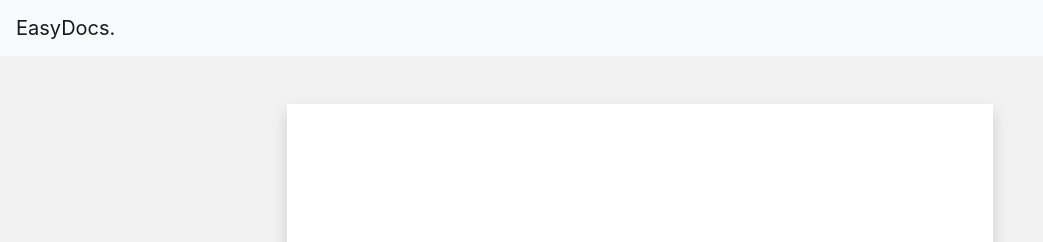
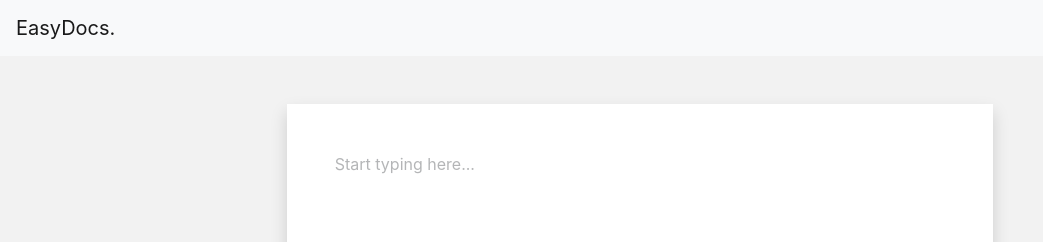
Before and after one commit to eniolajayi/easy-writer, a React (Create React App) app: page /group/1 in a window 1280 px wide. Shown: the top 242 px of the page, without its empty margins (0-1043 px from the left). Built offline with nearby package versions, Linux system fonts and the light colour scheme; no server answers.

Commit message:
add placeholder  for editor

```diff
--- a/src/components/SyncingEditor.js
+++ b/src/components/SyncingEditor.js
@@ -84,7 +84,7 @@ const SyncingEditor = ({ groupId }) => {
         }
       }}
     >
-      <Editable></Editable>
+      <Editable placeholder="Start typing here..."></Editable>
     </Slate>
   );
 };
```
